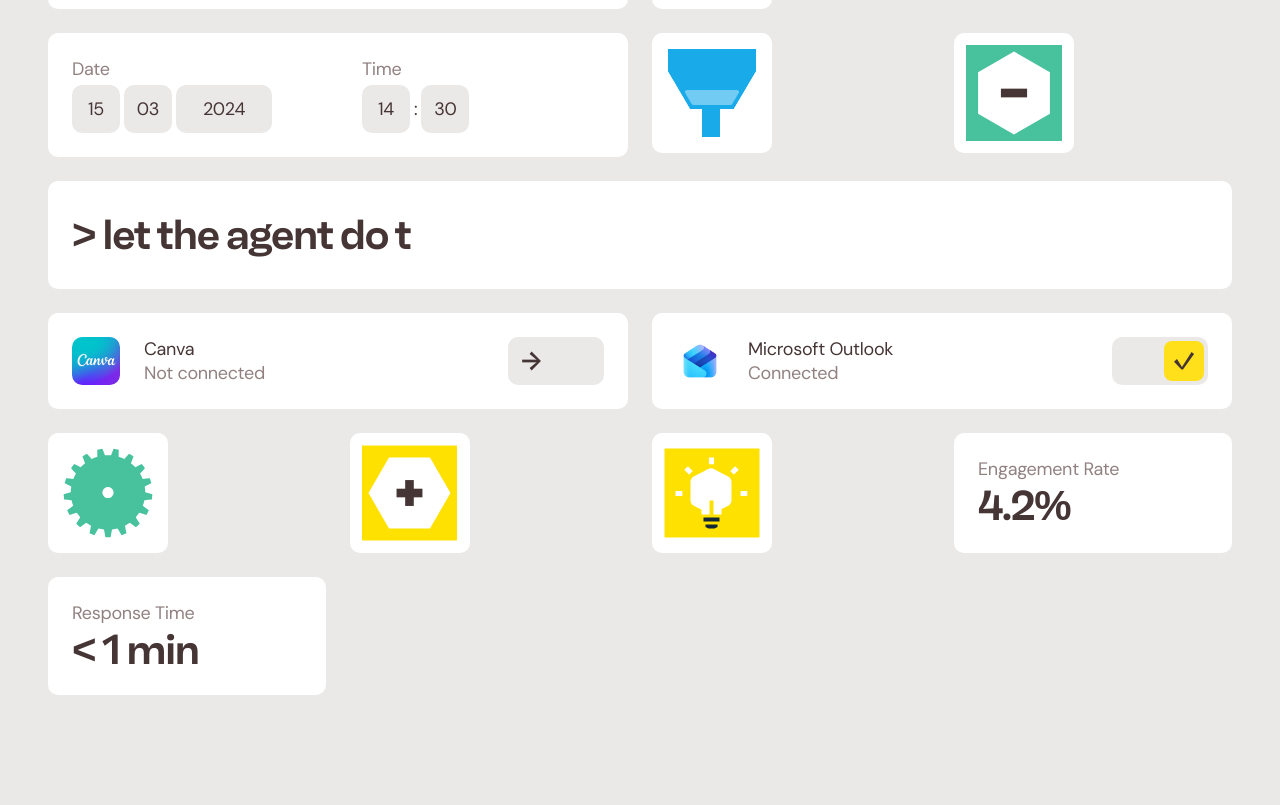
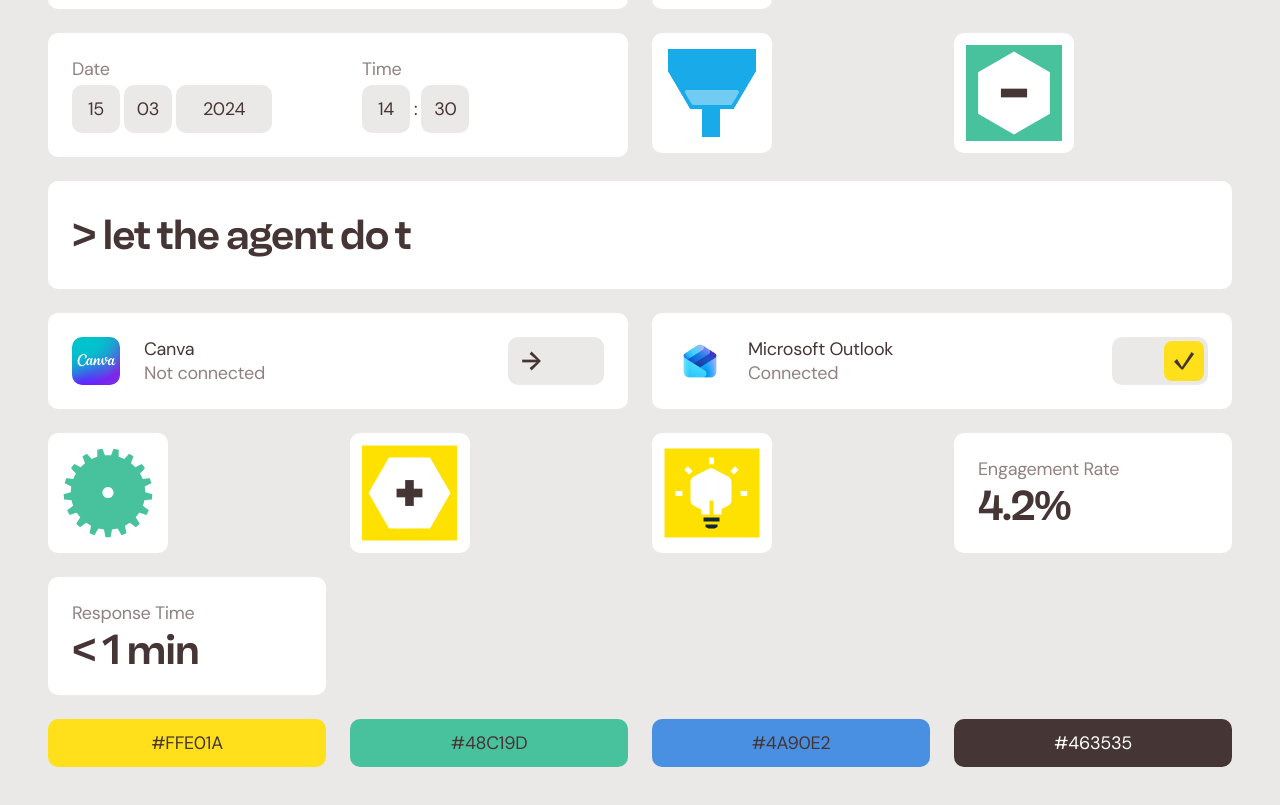
Before and after one commit to LeoDrougge/antrop-digital-moodboard, a React (Vite) app: page / in a window 1280 px wide. Shown: the part 449-1254 px from the top of the page. Before the commit the page ends 1192 px from the top, so only its background shows below. Built offline with nearby package versions, Linux system fonts and the light colour scheme.

Commit message:
Add color swatches component and viva_blue color variable, place swatches on own row at bottom

```diff
--- a/App.jsx
+++ b/App.jsx
@@ -9,6 +9,7 @@ import { ConnectionCard } from './components/ConnectionCard.jsx';
 import { TaskCard } from './components/TaskCard.jsx';
 import { TypewriterText } from './components/TypewriterText.jsx';
 import { DisplayTextWithIcons } from './components/DisplayTextWithIcons.jsx';
+import { ColorSwatch } from './components/ColorSwatch.jsx';
 import './App.css';
 
 function App() {
@@ -26,7 +27,6 @@ function App() {
 
           <section className="app__bento">
             <BentoGrid>
-
               <div className="bento-grid__item--span-4">
                 <Card bare>
                   <DisplayTextWithIcons />
@@ -88,7 +88,31 @@ function App() {
                   value="< 1 min"
                 />
               </div>
-
+              <div className="bento-grid__item bento-grid__item--new-row">
+                <ColorSwatch
+                  color="var(--viva_colors-viva_accent)"
+                  hexCode="#FFE01A"
+                />
+              </div>
+              <div className="bento-grid__item">
+                <ColorSwatch
+                  color="var(--viva_colors-viva_teal)"
+                  hexCode="#48C19D"
+                />
+              </div>
+              <div className="bento-grid__item">
+                <ColorSwatch
+                  color="var(--viva_colors-viva_blue)"
+                  hexCode="#4A90E2"
+                />
+              </div>
+              <div className="bento-grid__item">
+                <ColorSwatch
+                  color="var(--viva_colors-viva_text)"
+                  hexCode="#463535"
+                  textColor="#FFFFFF"
+                />
+              </div>
 
             </BentoGrid>
           </section>
--- a/components/BentoGrid.css
+++ b/components/BentoGrid.css
@@ -24,6 +24,10 @@
   grid-row: span 3;
 }
 
+.bento-grid__item--new-row {
+  grid-column-start: 1;
+}
+
 @media (max-width: 938px) {
   .bento-grid {
     grid-template-columns: repeat(2, 1fr);
--- /dev/null
+++ b/components/ColorSwatch.css
@@ -0,0 +1,20 @@
+.color-swatch {
+  height: 48px; /* g(2) */
+  padding: 0 12px; /* g(0.5) */
+  display: flex;
+  align-items: center;
+  justify-content: center;
+  border-radius: var(--radius-outside);
+}
+
+.color-swatch__code {
+  font-size: 18px;
+  line-height: 24px; /* g(1) */
+  letter-spacing: -0.3px;
+}
+
+@media (max-width: 938px) {
+  .color-swatch {
+    padding: 0 6px; /* Halverat från 12px */
+  }
+}
--- /dev/null
+++ b/components/ColorSwatch.jsx
@@ -0,0 +1,9 @@
+import './ColorSwatch.css';
+
+export function ColorSwatch({ color, hexCode, textColor = 'var(--viva_colors-viva_text)' }) {
+  return (
+    <div className="color-swatch" style={{ background: color }}>
+      <span className="color-swatch__code" style={{ color: textColor }}>{hexCode}</span>
+    </div>
+  );
+}
--- a/index.css
+++ b/index.css
@@ -57,6 +57,7 @@
   --viva_colors-viva_text_mute: #918181FF;
   --viva_colors-viva_accent: #FFE01AFF;
   --viva_colors-viva_teal: #48C19DFF;
+  --viva_colors-viva_blue: #4A90E2FF;
   --radius-outside: 10px;
 }
 
```
